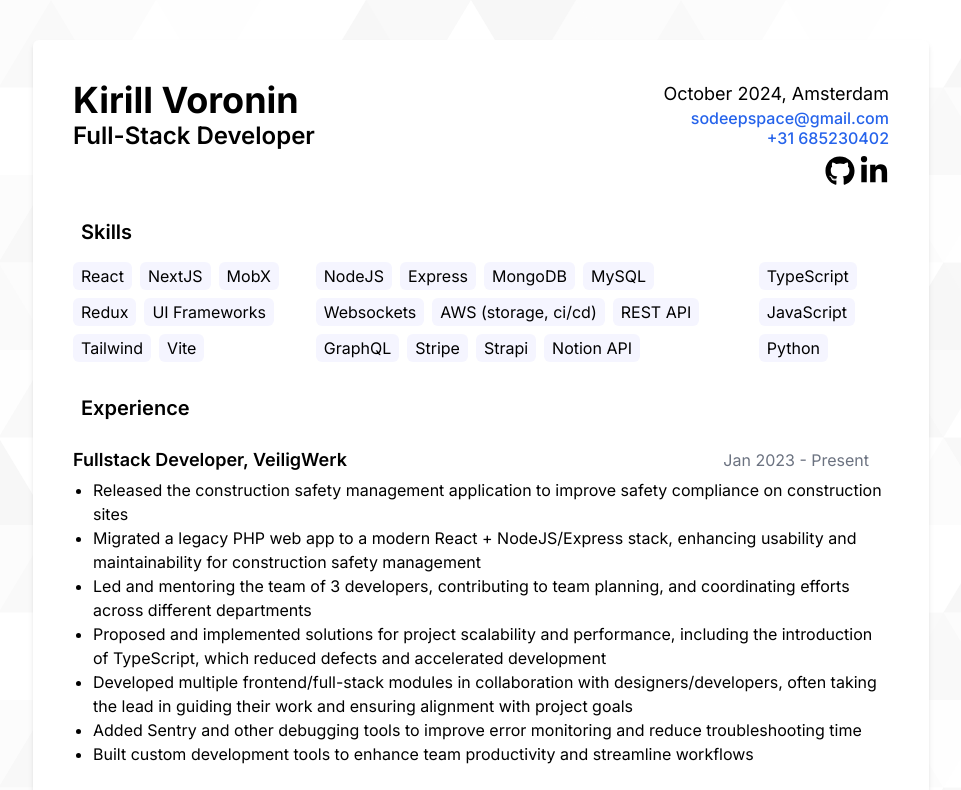
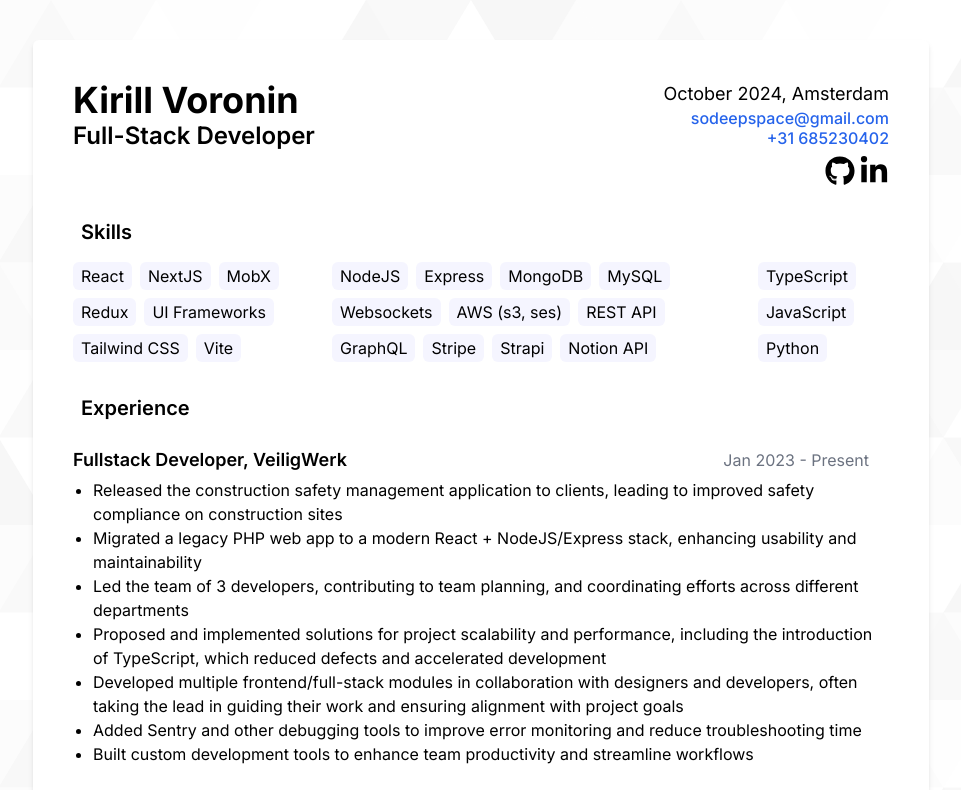
Before and after one commit to Foxona/foxona_cv, a Next.js app: page / in a window 1280 px wide. Shown: the top 790 px of the page, without its empty margins (159-1120 px from the left). Built offline with nearby package versions, Linux system fonts and the light colour scheme.

Commit message:
Update page.tsx

```diff
--- a/src/app/page.tsx
+++ b/src/app/page.tsx
@@ -8,13 +8,13 @@ const ExperienceSection = () => {
       title: "Fullstack Developer, VeiligWerk",
       date: "Jan 2023 - Present",
       description: [
-"Released the construction safety management application to improve safety compliance on construction sites",
-"Migrated a legacy PHP web app to a modern React + NodeJS/Express stack, enhancing usability and maintainability for construction safety management",
-"Led and mentoring the team of 3 developers, contributing to team planning, and coordinating efforts across different departments",
+"Released the construction safety management application to clients, leading to improved safety compliance on construction sites",
+"Migrated a legacy PHP web app to a modern React + NodeJS/Express stack, enhancing usability and maintainability",
+"Led the team of 3 developers, contributing to team planning, and coordinating efforts across different departments",
 "Proposed and implemented solutions for project scalability and performance, including the introduction of TypeScript, which reduced defects and accelerated development",
-"Developed multiple frontend/full-stack modules in collaboration with designers/developers, often taking the lead in guiding their work and ensuring alignment with project goals",
+"Developed multiple frontend/full-stack modules in collaboration with designers and developers, often taking the lead in guiding their work and ensuring alignment with project goals",
 "Added Sentry and other debugging tools to improve error monitoring and reduce troubleshooting time",
-"Built custom development tools to enhance team productivity and streamline workflows",
+"Built custom development tools to enhance team productivity and streamline workflows"
       ],
     },
     {
@@ -115,11 +115,11 @@ const SkillsSection = () => {
   const skills = [
     {
       tagColor: "bg-secondary",
-      skills: ["React", "NextJS", "MobX", "Redux", "UI Frameworks", "Tailwind", "Vite", ],
+      skills: ["React", "NextJS", "MobX", "Redux", "UI Frameworks", "Tailwind CSS", "Vite", ],
     },
     {
       tagColor: "bg-secondary",
-      skills: ["NodeJS", "Express", "MongoDB", "MySQL", "Websockets", "AWS (storage, ci/cd)", "REST API", "GraphQL", "Stripe", "Strapi", "Notion API"],
+      skills: ["NodeJS", "Express", "MongoDB", "MySQL", "Websockets", "AWS (s3, ses)", "REST API", "GraphQL", "Stripe", "Strapi", "Notion API"],
     },
     {
       tagColor: "bg-secondary",
```
